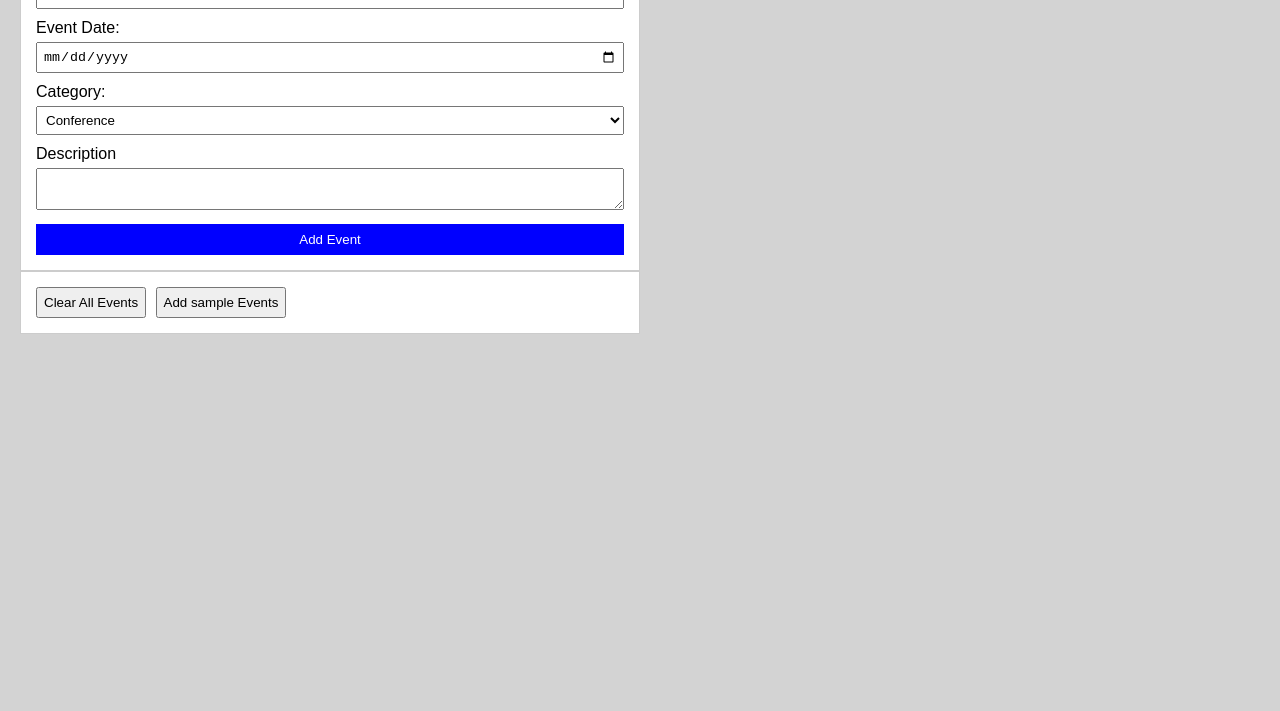
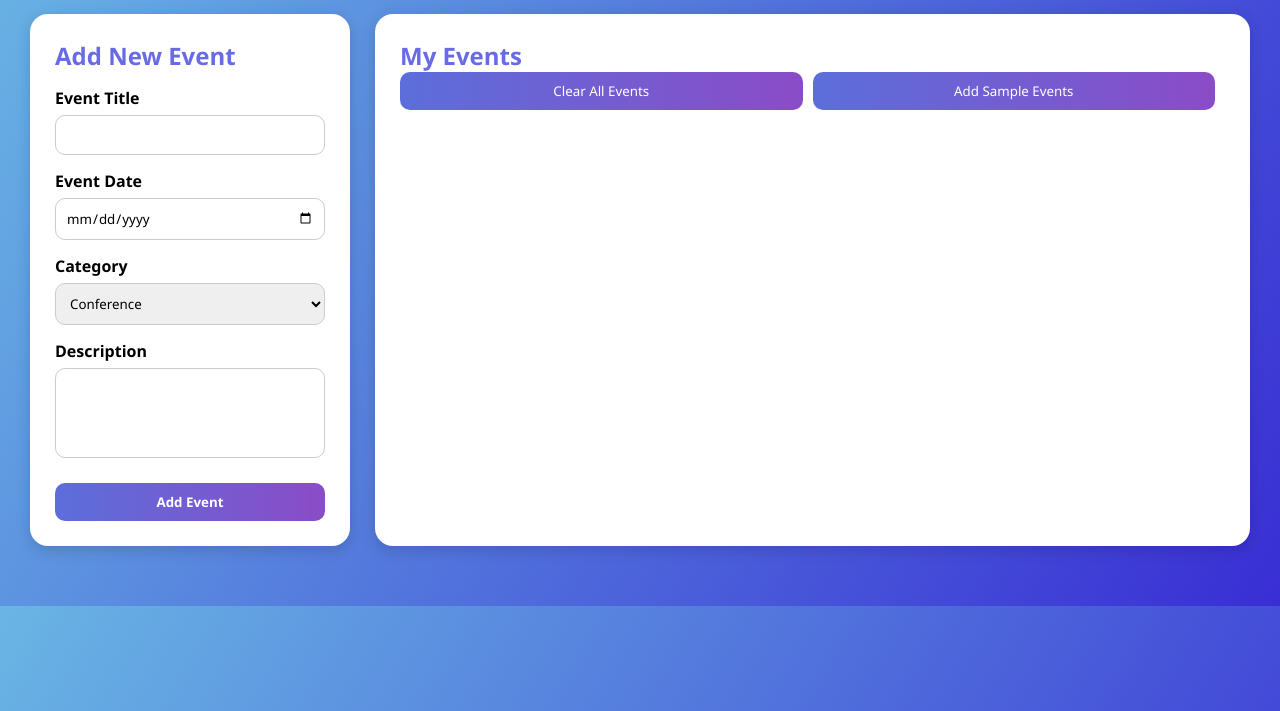
Before and after one commit to shrivastavaanshika30-boop/WebDev2Assignment, a plain HTML site: page index.html in a window 1280 px wide. Shown: the part 89-800 px from the top of the page. Drawn offline with Linux system fonts and the light colour scheme.

Commit message:
HTML AND CSS CODE

```diff
--- a/index.html
+++ b/index.html
@@ -5,43 +5,47 @@
     <meta name="viewport" content="width=device-width, initial-scale=1.0">
     <title>Document</title>
     <link rel="stylesheet" href="style.css">
-
 </head>
 <body>
-    <div class="constainer">
+    <h1 class="heading">🎯 Smart Events Manager</h1>
+<div class="container">
     <div class="eventForm">
+        <h2>Add New Event</h2>
         <form class="form">
-                <label for="eventTitle">Event Title: </label>
-                <input type="text" id="eventTitle">
+            <label for="eventTitle">Event Title</label>
+            <input type="text" id="eventTitle" >
             <br>
-                <label for="eventDate">Event Date: </label>
+            <label for="eventDate">Event Date</label>
             <input type="date" id="eventDate">
             <br>
-                <label for="category">Category: </label>
+            <label for="category">Category</label>
             <select id="category">
-                    <option value="Conference">Conference</option>
-                    <option value="Workshop">Workshop</option>
-                    <option value="Meetup">Meetup</option>
-                    <option value="Webinar">Webinar</option>
-                    <option value="Social">Social</option>
+                <option value="conference">Conference</option>
+                <option value="workshop">Workshop</option>
+                <option value="meetup">Meetup</option>
+                <option value="webinar">Webinar</option>
+                <option value="social">Social</option>
                 </select>
                 <br>
                 <label for="description">Description</label>
                 <textarea id="description"></textarea>
                 <br>
                 <input type="submit" value="Add Event">
-
              </form>
     </div>
     <div class="events">
-            <button>Clear All Events</button>
-            <button>Add sample Events</button>
-            <div class="cards">
+        <h2>My Events</h2>
+        <div class="button">
 
+            <button class="clearAll">Clear All Events</button>
+            <button class="addSample">Add Sample Events</button>
+        </div>
+            <div class="cards"></div>
     </div>
     </div>
     <div class="domContainer"></div>
     </div>
     <script src="script.js"></script>
+
 </body>
 </html>
--- a/script.js
+++ b/script.js
@@ -12,7 +12,6 @@ form.addEventListener('submit',(e)=>{
     const card=document.createElement('div')
     card.classList.add('card')
     card.innerHTML=`
-
     <h3>${title}</h3>
     <p> 📆${date}</p>
     <button>${cat}</button>
@@ -21,18 +20,40 @@ form.addEventListener('submit',(e)=>{
     `
 
     eventCards.appendChild(card)
+
     const dlt=card.querySelector('.dlt')
     dlt.addEventListener('click',()=>{
         card.remove()
     })
-        })
+})
 
 document.addEventListener('keydown',(e)=>{
-    console.log(e.key)
+    // console.log(e.key)
 })
 
-document.querySelector('.clearall').addEventListener('click',()=>{
-    document.querySelectorAll('.card').forEach(card=>{
+document.querySelector('.clearAll').addEventListener('click',()=>{
+    document.querySelectorAll('.card').forEach((card)=>{
         card.remove()
     })
 })
+
+document.querySelector('.addSample').addEventListener('click', ()=>{
+
+    const card = document.createElement('div')
+    card.classList.add('card')
+
+    card.innerHTML = `
+        <h3>New Event</h3>
+        <p>📆 2026-01-01</p>
+        <button>General</button>
+        <p>Sample description</p>
+        <div class="dlt">x</div>
+    `
+
+    eventCards.appendChild(card)
+
+    const dlt = card.querySelector('.dlt')
+    dlt.addEventListener('click', ()=>{
+        card.remove()
+    })
+})
--- a/style.css
+++ b/style.css
@@ -1,81 +1,124 @@
-* {
-    margin: 0;
-    padding: 0;
-    box-sizing: border-box;
-}
-
-body {
-    background-color: lightgray;
-    padding: 20px;
-    font-family: Arial;
-}
-
-.container {
-    width: 90%;
-    margin: auto;
-    display: flex;
-    gap: 20px;
-}
-
-.eventForm {
-    background-color: white;
-    padding: 15px;
-    width: 50%;
-    border: 1px solid #ccc;
-}
-
-.form label {
-    display: block;
-    margin-top: 10px;
-}
-
-.form input,
-.form select,
-.form textarea {
-    width: 100%;
-    padding: 5px;
-    margin-top: 5px;
-}
-
-.form input[type="submit"] {
-    margin-top: 10px;
-    padding: 8px;
-    background-color: blue;
+.dlt{
+    background-color: red;
     color: white;
-    border: none;
-}
-
-.events {
-    background-color: white;
-    padding: 15px;
-    width: 50%;
-    border: 1px solid #ccc;
-}
-
-.events button {
-    padding: 6px;
-    margin-right: 5px;
-}
-
-
-.card{
-    background-color: antiquewhite;
-    width: 150px;
-    position: relative
-
-}
-
-.dlt{
     position: absolute;
     top: 5px;
-    right:5px;
-    background-color: red;
-    color: white;
-    width:15px;
+    right: 5px;
+    width: 15px;
     height: 15px;
     display: flex;
     justify-content: center;
     align-items: center;
     border-radius: 50%;
-    font-size: 12px
+    font-size: 12px;
+    cursor: pointer;
 }
+
+*{
+    margin:0;
+    padding:0;
+    box-sizing:border-box;
+    font-family: "Segoe UI", sans-serif;
+}
+.heading{
+    text-align:center;
+    color: white;
+    margin-bottom:30px;
+}
+body{
+    background: linear-gradient(120deg,#69b5e4,#392ed4);
+    padding:30px;
+}
+
+.container{
+    display:flex;
+    gap:25px;
+}
+
+.eventForm{
+    display: flex;
+    flex-direction: column;
+    width:320px;
+    background:white;
+    padding:25px;
+    border-radius:18px;
+    box-shadow:0 4px 15px rgba(0,0,0,0.15);
+}
+
+h2{
+    color: #696be4;
+}
+
+.form label{
+    font-weight:600;
+    display:block;
+    margin-top:15px;
+}
+
+.form input, .form select, .form textarea{
+    width:100%;
+    margin-top:6px;
+    padding:10px;
+    border-radius:10px;
+    border:1px solid #ccc;
+}
+
+.form textarea{
+    height:90px;
+    resize:none;
+}
+
+.form input[type="submit"]{
+    margin-top:20px;
+    background:linear-gradient(90deg,#5c6edb,#8a4cc7);
+    color:white;
+    font-weight:bold;
+    border:none;
+    cursor:pointer;
+}
+
+.events{
+    flex:1;
+    background:white;
+    padding:25px;
+    border-radius:18px;
+    box-shadow:0 4px 15px rgba(0,0,0,0.15);
+}
+
+.events button{
+    padding:10px 18px;
+    margin-right:10px;
+    border:none;
+    border-radius:10px;
+    color:white;
+    cursor:pointer;
+    background:linear-gradient(90deg,#5c6edb,#8a4cc7);
+}
+.button{
+    display: flex;
+    flex-direction: row;
+
+}
+.button button{
+    width: 100% ;
+}
+
+.cards{
+    margin-top:25px;
+    display:flex;
+    flex-wrap:wrap;
+    gap:20px;
+}
+
+.card{
+    width:260px;
+    padding:18px;
+    border-radius:16px;
+    background:linear-gradient(135deg,#e8eef5,#cfd8e6);
+    box-shadow:0 4px 10px rgba(0,0,0,0.12);
+    position:relative;
+}
+
+.domContainer{
+    margin-top:30px;
+}
```
Lines whose indentation alone changed are shown as unchanged.
